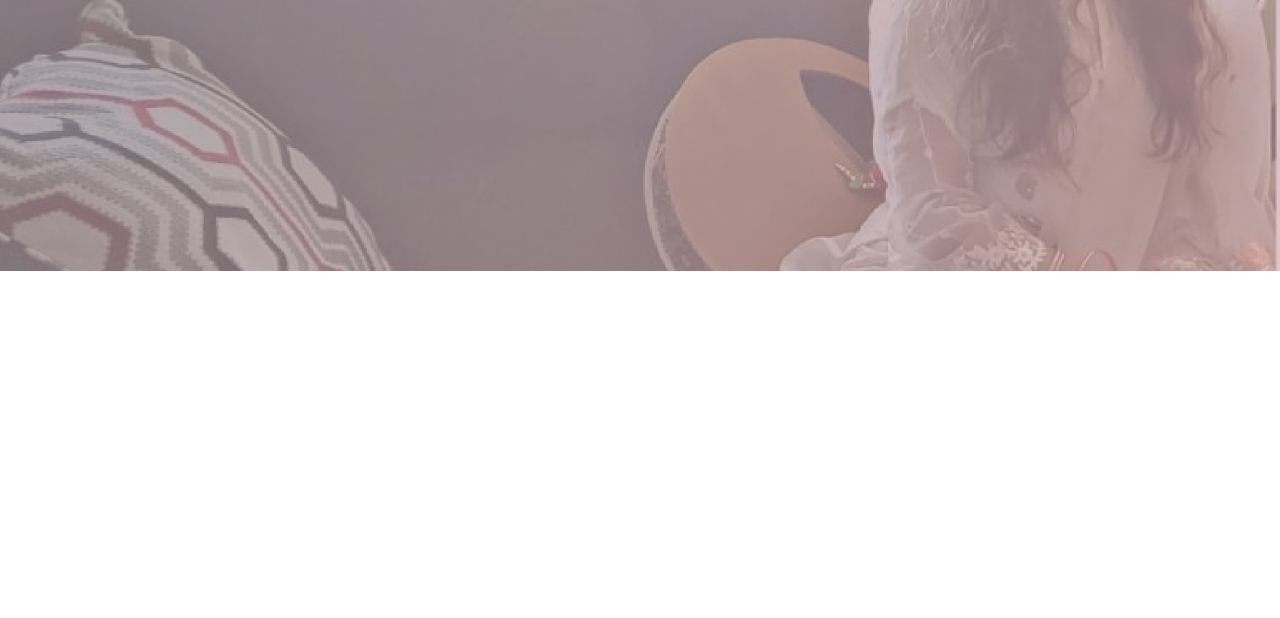
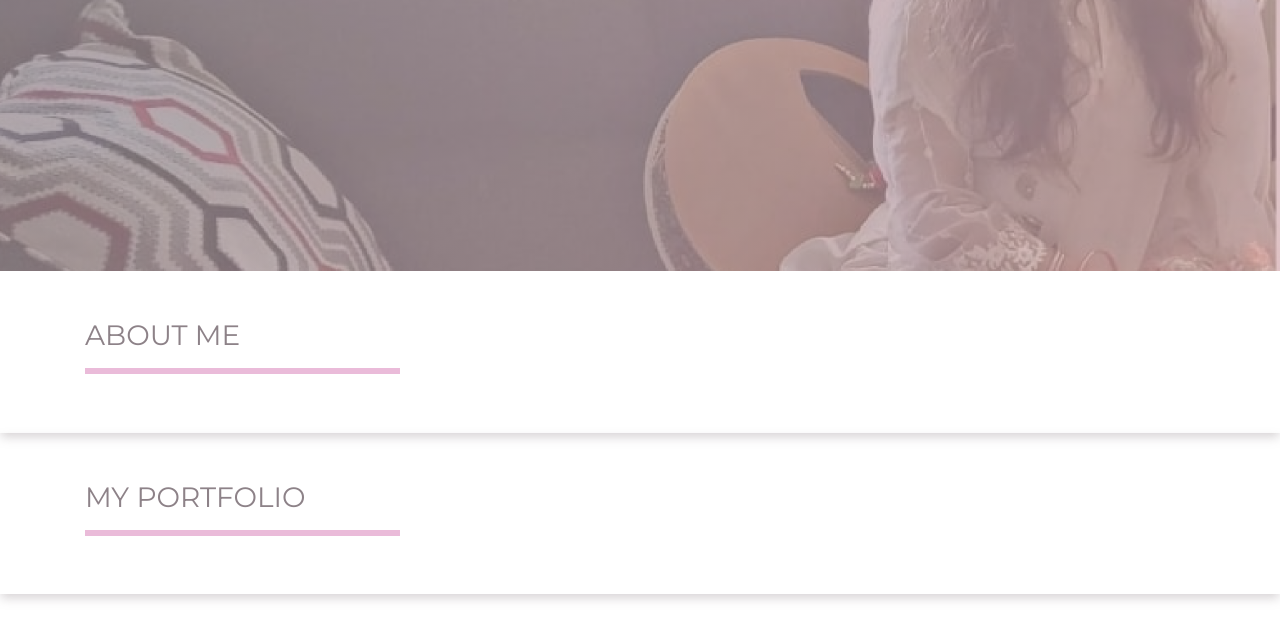
Before and after one commit to brototibiswas/brototi_portfolio, a website: page src/index.html in a window 1280 px wide. Shown: the part 369-987 px from the top of the page. Before the commit the page ends 800 px from the top, so only its background shows below. Drawn offline with nearby package versions, Linux system fonts and the light colour scheme.

Commit message:
add page sections

```diff
--- a/src/index.html
+++ b/src/index.html
@@ -45,6 +45,32 @@
             </div>
         </header>
 
+        <section class="container-fluid pl-0 pr-0 mb-4">
+            <div class="content-section" id="ABOUT-SECTION">
+                <div class="container pt-3 pb-3">
+                    <div class="section-title-container">
+                        <h3 class="section-title header-medium-bold text-uppercase">about me</h3>
+                        <svg class="section-line" viewBox="0 0 315 6">
+                            <path fill="transparent" stroke="rgba(234,187,217,1)" stroke-width="6px" stroke-linejoin="miter" stroke-linecap="butt" stroke-miterlimit="4" shape-rendering="auto" id="section-line" d="M 0 0 L 315 0">
+                            </path>
+                        </svg>
+                    </div>
+                </div>
+            </div>
+
+            <div class="content-section" id="PORTFOLIO-SECTION">
+                    <div class="container pt-3 pb-3">
+                        <div class="section-title-container">
+                            <h3 class="section-title header-medium-bold text-uppercase">my portfolio</h3>
+                            <svg class="section-line" viewBox="0 0 315 6">
+                                <path fill="transparent" stroke="rgba(234,187,217,1)" stroke-width="6px" stroke-linejoin="miter" stroke-linecap="butt" stroke-miterlimit="4" shape-rendering="auto" id="section-line" d="M 0 0 L 315 0">
+                                </path>
+                            </svg>
+                        </div>
+                    </div>
+                </div>
+        </section>
+
     </div>
 </body>
 </html>
--- /dev/null
+++ b/src/sass/_sections.scss
@@ -0,0 +1,18 @@
+@import "colors";
+@import "mixins";
+@import "overlay";
+
+.content-section {
+    padding-top: 2rem;
+    padding-bottom: 2rem;
+    box-shadow: 0px 5px 10px -1px rgba($brown,0.35);
+}
+.section-line {
+	overflow: visible;
+	width: 315px;
+	height: 6px;
+	transform: matrix(1,0,0,1,0,0);
+}
+.section-title {
+    color: $brown;
+}
--- a/src/sass/base.scss
+++ b/src/sass/base.scss
@@ -1,5 +1,6 @@
-@import 'header';
-@import 'fonts';
+@import "header";
+@import "fonts";
+@import "sections";
 
 html,body {
     font-size: 16px;
```
Also changed, not shown: src/css/base.css.
